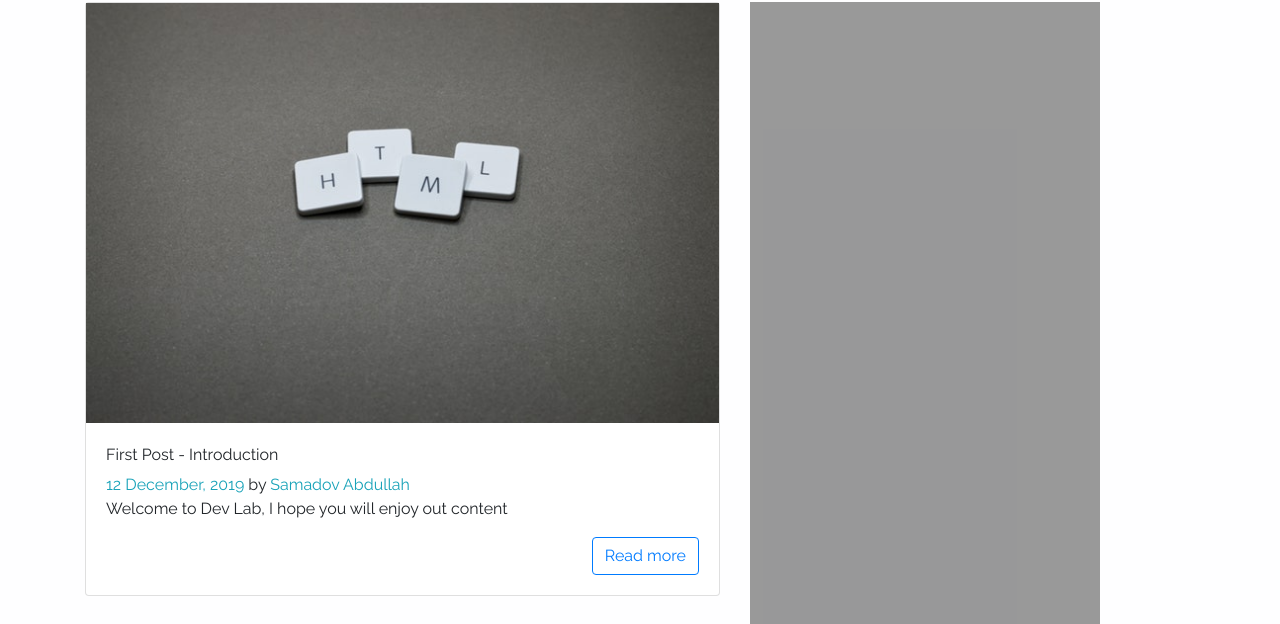
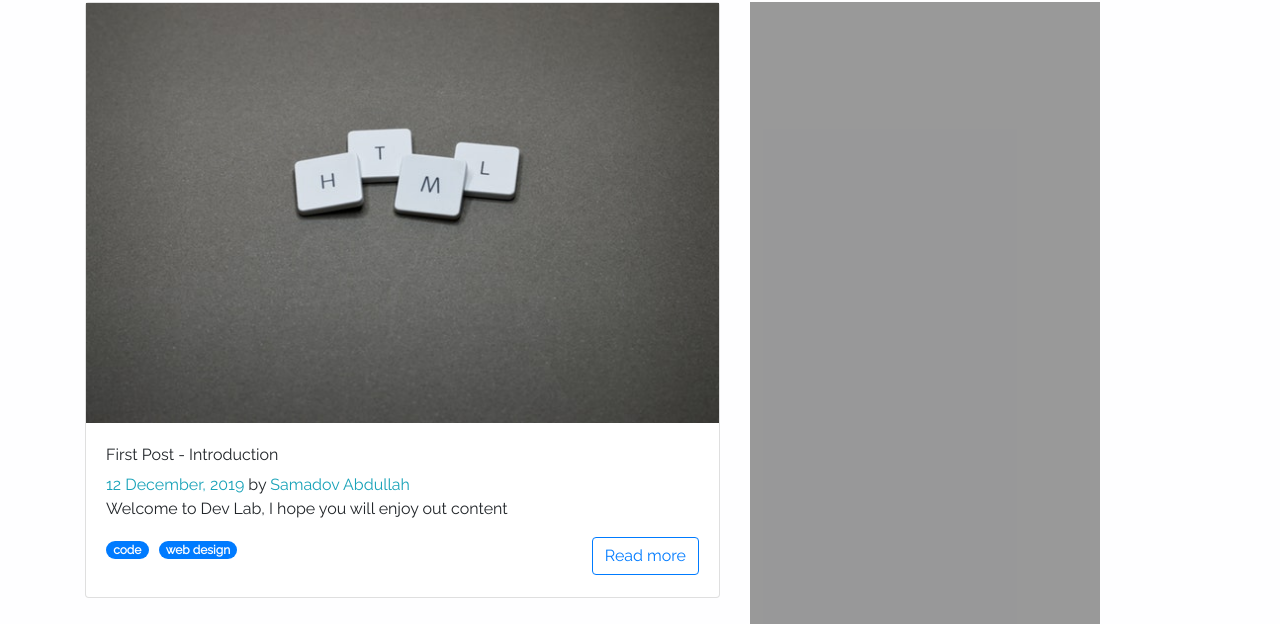
Before and after one commit to abon/dev_lab, a Gatsby site: page / in a window 1280 px wide. Shown: the part 126-750 px from the top of the page. Built offline with nearby package versions, Linux system fonts and the light colour scheme; Gatsby itself is replaced by a stand-in of ours.

Commit message:
displaying tags function added

```diff
--- a/src/components/Post.js
+++ b/src/components/Post.js
@@ -1,9 +1,18 @@
 import React from "react"
 import { Link } from "gatsby"
 import Img from "gatsby-image"
-import { Card, CardTitle, CardText, CardSubtitle, CardBody } from "reactstrap"
+import { slugify } from "../util/utilityFunction"
 
-const Post = ({ title, author, path, date, body, fluid }) => {
+import {
+  Badge,
+  Card,
+  CardTitle,
+  CardText,
+  CardSubtitle,
+  CardBody,
+} from "reactstrap"
+
+const Post = ({ title, author, path, date, body, fluid, tags }) => {
   return (
     <Card>
       <Link to={path}>
@@ -17,6 +26,17 @@
           <span className="text-info">{author}</span>{" "}
         </CardSubtitle>
         <CardText>{body}</CardText>
+        <ul className="post-tags">
+          {tags.map(tag => (
+            <li>
+              <Link to={`/tag/${slugify(tag)}`}>
+                <Badge color="primary" pill>
+                  {tag}
+                </Badge>
+              </Link>
+            </li>
+          ))}
+        </ul>
         <Link to={path} className="btn btn-outline-primary float-right">
           Read more
         </Link>
--- a/src/pages/index.js
+++ b/src/pages/index.js
@@ -26,6 +26,7 @@
                     path={node.frontmatter.path}
                     body={node.excerpt}
                     fluid={node.frontmatter.image.childImageSharp.fluid}
+                    tags={node.frontmatter.tags}
                   />
                 ))}
               </div>
@@ -56,6 +57,7 @@
             date(formatString: "DD MMMM, YYYY")
             title
             author
+            tags
             image {
               childImageSharp {
                 fluid(maxWidth: 600) {
--- a/src/pages/posts/001-first-post.md
+++ b/src/pages/posts/001-first-post.md
@@ -4,6 +4,9 @@
 author: "Samadov Abdullah"
 path: "/first-post"
 image: ../../images/code.jpg
+tags:
+- code
+- web design
 ---
 
 Welcome to Dev Lab, I hope you will enjoy out content
--- a/src/pages/posts/002-second-post.md
+++ b/src/pages/posts/002-second-post.md
@@ -4,6 +4,9 @@
 author: "Samadov Abdullah"
 path: "/second-post"
 image: ../../images/code.jpg
+tags:
+  - code
+  - design
 ---
 
 Today, we are gonna be learning about legendary HTML 5
--- a/src/pages/posts/003-third-post.md
+++ b/src/pages/posts/003-third-post.md
@@ -4,6 +4,9 @@
 author: "Samadov Abdullah"
 path: "/third-post"
 image: ../../images/code.jpg
+tags:
+  - design
+  - tutorial
 ---
 
 Today, we are gonna be learning about legendary CSS 3
--- /dev/null
+++ b/src/util/utilityFunction.js
@@ -0,0 +1,12 @@
+const slugify = function(text) {
+  return text
+    .toString()
+    .toLowerCase()
+    .replace(/\s+/g, "-") // Replace spaces with -
+    .replace(/[^\w-]+/g, "") // Remove all non-word chars
+    .replace(/--+/g, "-") // Replace multiple - with single -
+    .replace(/^-+/, "") // Trim - from start of text
+    .replace(/-+$/, "") // Trim - from end of text
+}
+
+module.exports = { slugify }
```
